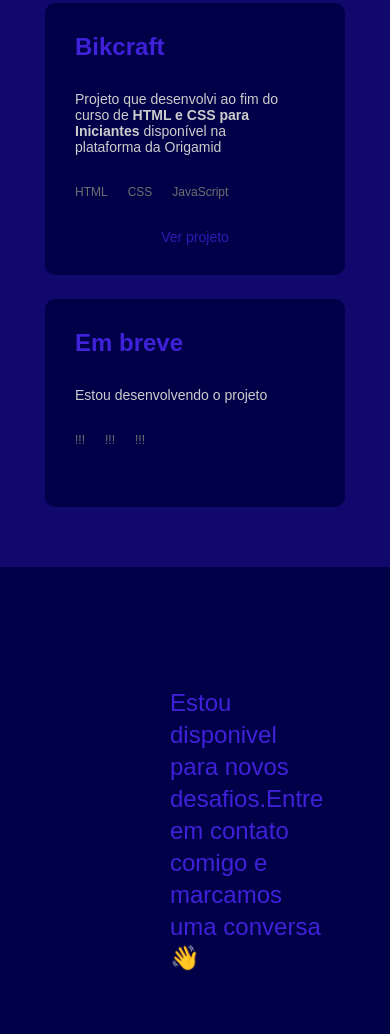
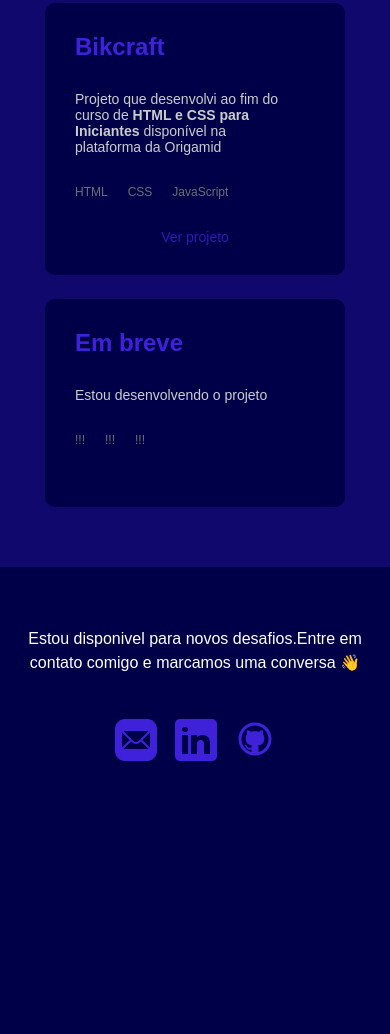
Before and after one commit to leogit015/portifolio, a plain HTML site: page index.html in a window 390 px wide. Shown: the part 1673-2707 px from the top of the page. After the commit the page ends 2470 px from the top, so only its background shows below. Drawn offline with Linux system fonts and the light colour scheme.

Commit message:
Update footer.css

```diff
--- a/css/footer.css
+++ b/css/footer.css
@@ -2,36 +2,30 @@
     background: #000048;
     color: #4021da;
     height: 300px;
-  }
 
-  .footer {
-    display: flex;
-    padding-top: 130px;
-    align-items: center;
-    justify-content: center;
+
   }
 
   .footer-redes {
     display: flex;
-    gap: 30px;
-    line-height: 1.1;
-    margin-bottom: 30px;
+    gap: 10px;
+
   }
 
   .footer-container {
-    max-width: 1200px;
-    padding: 120px 20px 60px 20px;
-    margin: 0 auto;
-    display: grid;
-    grid-template-columns: 1fr 1fr;
-    gap: 100px;
-    align-items: center;
-    margin-left: 150px;
+    display: flex;
+  padding-top: 130px;
+  align-items: center;
+  justify-content: center;
   }
+
+
 
   .footer-texto{
     font-size: 1.5rem;
-    line-height: 1.33;
+    line-height: 1.5;
+    color: #ffff;
+    margin-right: 60px;
   }
 
   @media (max-width: 800px) {
@@ -39,14 +33,21 @@
         height: 200px;
         padding-bottom: 30px;
     }
-    .footer-descricao {
+    .footer-texto {
       font-size: 1rem;
       padding-bottom: 40px;
       text-align: center;
       margin-right: 0;
     }
-    .footer {
+    .footer-container{
       flex-wrap: wrap;
       padding-top: 60px;
+      grid-template-columns: 1fr;
+
     }
+
+
+
+
+
   }
```
